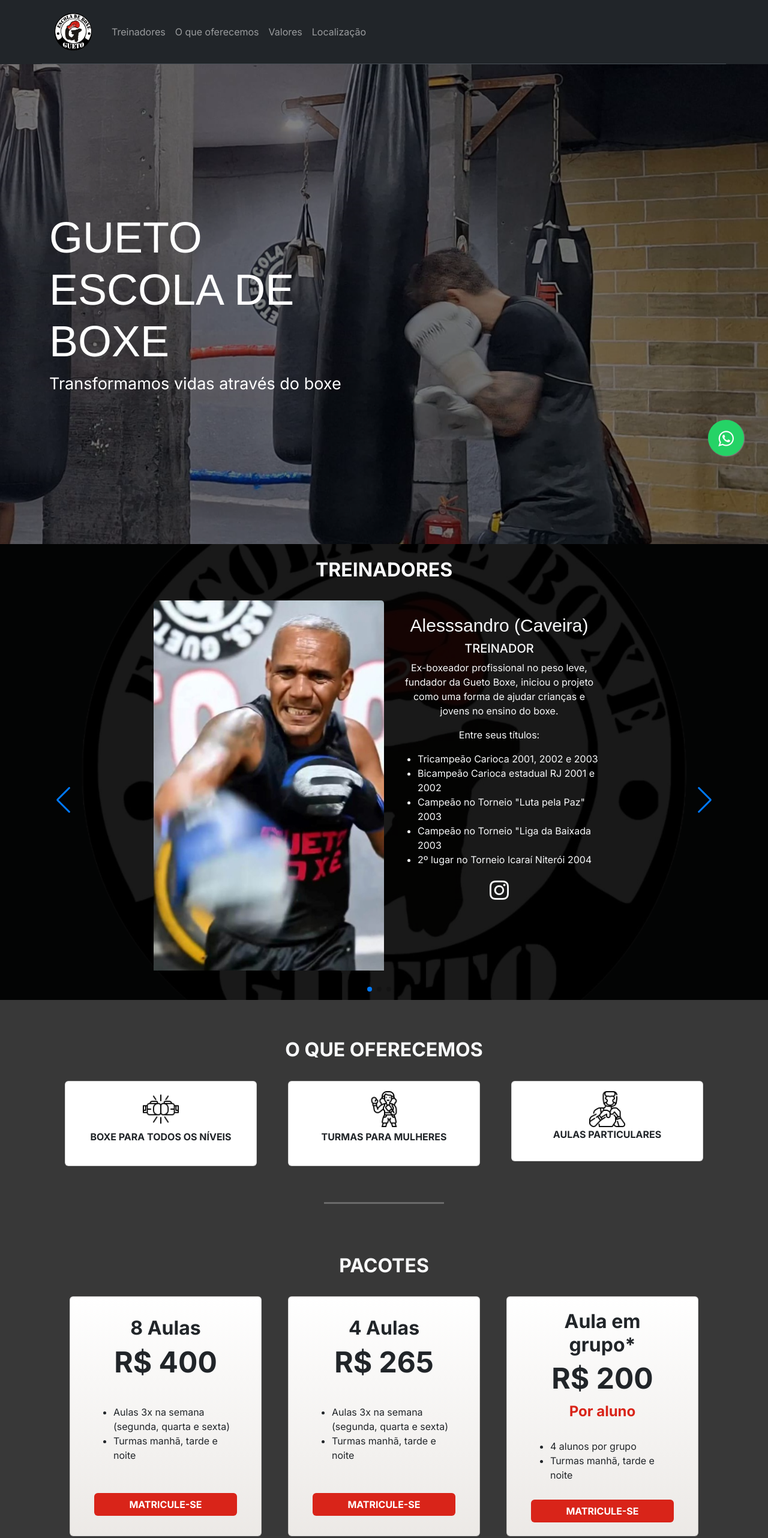
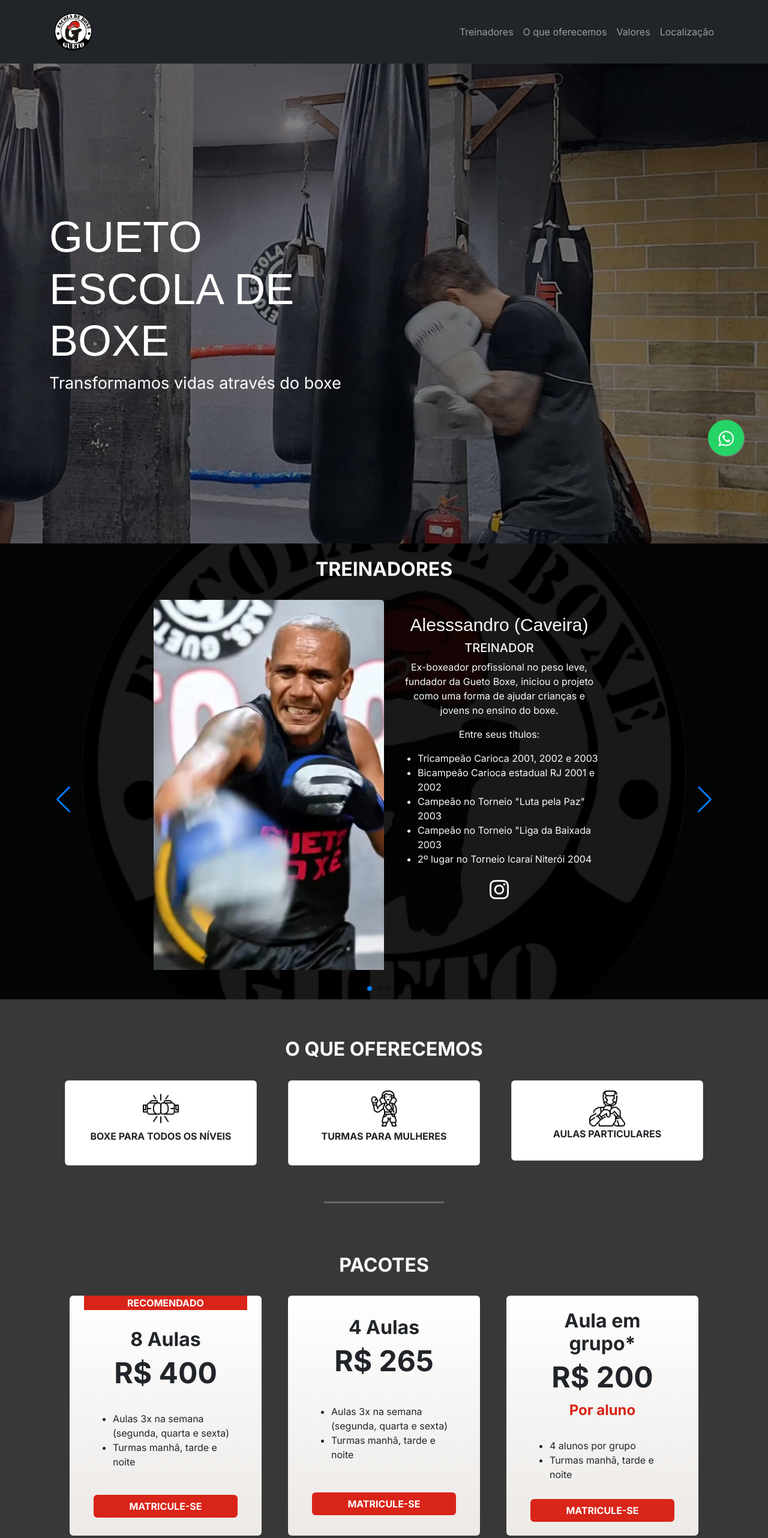
Before and after one commit to iagobalbino/gueto-boxe, a plain HTML site: page index.html in a window 1280 px wide. Shown: the top 2564 px of the page at 60% size. Drawn offline with nearby package versions, Linux system fonts and the light colour scheme; a web font is replaced by a local one.

Commit message:
Adicionado tag recomendado no card 8 aulas

```diff
--- a/index.html
+++ b/index.html
@@ -19,15 +19,16 @@
 </head>
 
 <body>
-  <nav class="container navbar bg-dark navbar-expand-md border-bottom border-body" data-bs-theme="dark">
-    <div class="container-fluid">
+  <nav class="container navbar bg-dark navbar-expand-md border-body" data-bs-theme="dark">
+    <div class="container-fluid d-flex justify-content-between">
       <a class="navbar-brand" href="#">
         <img src="images\logo.png" alt="Escola de Boxe Gueto" width="80" height="80">
       </a>
+      <div>
         <button class="navbar-toggler collapsed" type="button" data-bs-toggle="collapse" data-bs-target="#navbarSupportedContent" aria-controls="navbarSupportedContent" aria-expanded="false" aria-label="Toggle navigation">
           <span class="navbar-toggler-icon"></span>
         </button>
-      <div class="navbar-collapse collapse" id="navbarSupportedContent" style="">
+        <div class="navbar-collapse collapse" id="navbarSupportedContent">
           <ul class="navbar-nav me-auto mb-2 mb-lg-0">
             <li class="nav-item">
               <a class="nav-link" href="#treinadores">Treinadores</a>
@@ -44,6 +45,8 @@
           </ul>
 
         </div>
+      </div>
+
     </div>
   </nav>
 
@@ -193,7 +196,10 @@
 
       <div class="container mx-auto row d-flex justify-content-around g-5">
         <!-- <div class="col-12 col-md-6 col-lg-4 fw-bold"> -->
-        <div class="card price-card" style="width: 20rem;">
+        <div class="card price-card border-0" style="width: 20rem;">
+          <div class="recomendado text-center">
+            RECOMENDADO
+          </div>
           <div class="card-body d-flex flex-column justify-content-around text-center">
             <div>
               <h4 class="fw-bold">8 Aulas</h4>
@@ -208,7 +214,7 @@
           </div>
         </div>
 
-        <div class="card price-card" style="width: 20rem;">
+        <div class="card price-card border-0" style="width: 20rem;">
           <div class="card-body d-flex flex-column justify-content-around text-center">
             <div>
               <h4 class="fw-bold">4 Aulas</h4>
@@ -224,7 +230,7 @@
           </div>
         </div>
 
-        <div class="card price-card" style="width: 20rem;">
+        <div class="card price-card border-0" style="width: 20rem;">
           <div class="card-body d-flex flex-column justify-content-around text-center">
             <div>
               <h4 class="fw-bold">Aula em grupo*</h4>
@@ -240,7 +246,7 @@
           </div>
         </div>
 
-        <div class="card price-card" style="width: 20rem;">
+        <div class="card price-card border-0" style="width: 20rem;">
           <div class="card-body d-flex flex-column justify-content-around text-center">
             <div>
               <h4 class="fw-bold">Aula avulsa</h4>
--- a/styles.css
+++ b/styles.css
@@ -89,6 +89,12 @@
   background: url("images/logo.png");
   background-size: cover;
   background-position: center;
+}
+
+.recomendado {
+  background-color: #D92419;
+  font-weight: bold;
+  color: #fff;
 }
 
 .values li {
```
Lines whose indentation alone changed are shown as unchanged.
